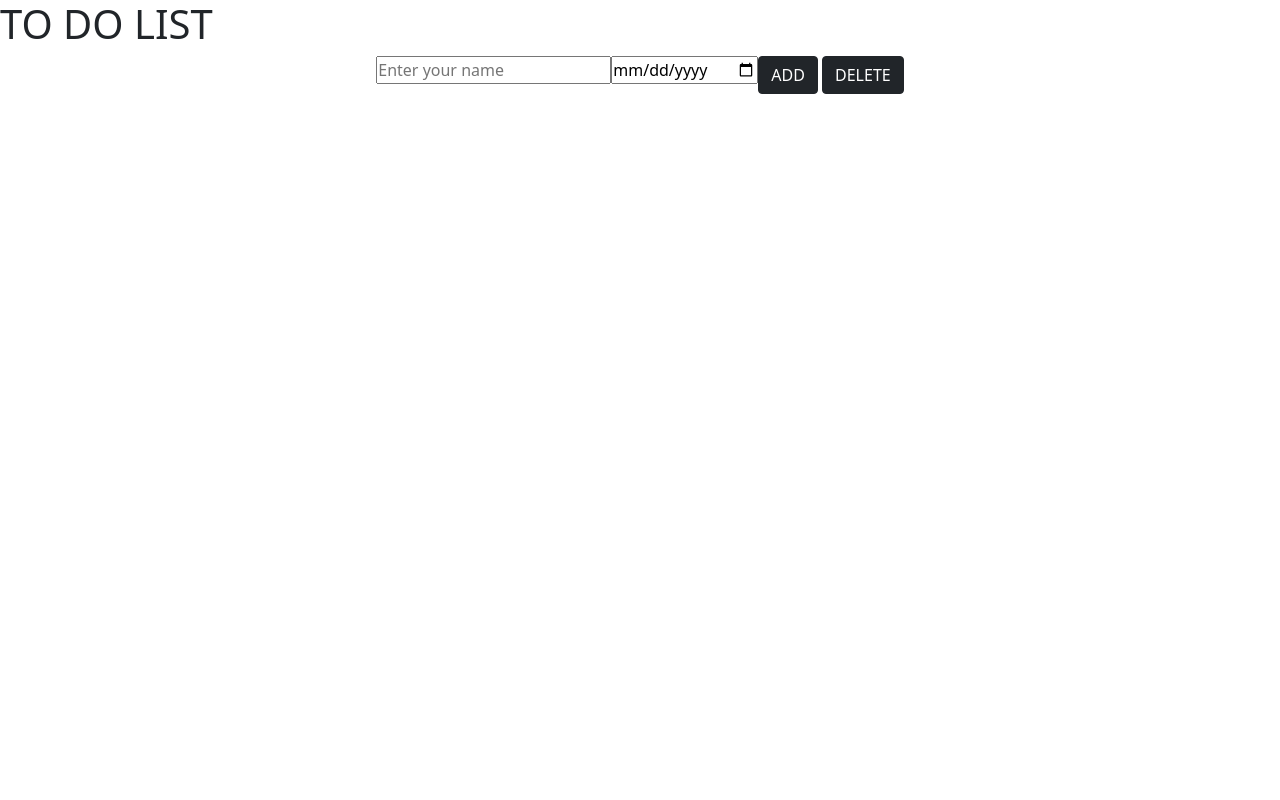
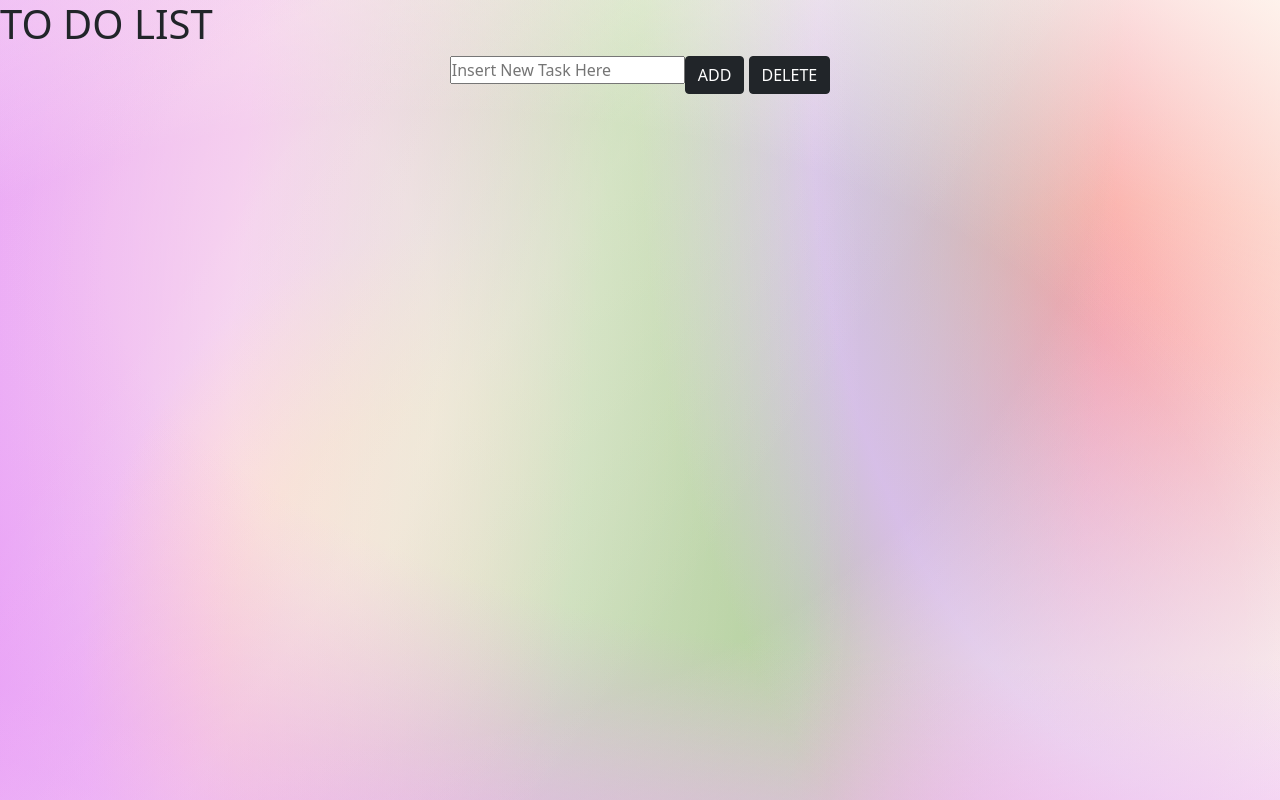
Before and after one commit to Carlaamylawrence/TODOLIST, a plain HTML site: page index.html in a window 1280 px wide. Drawn offline with nearby package versions, Linux system fonts and the light colour scheme.

Commit message:
changed background

```diff
--- a/index.html
+++ b/index.html
@@ -14,13 +14,17 @@
     <title>To do List</title>
   </head>
   <body>
+    <div class="card--3">
       <h1>TO DO LIST</h1>
+
       <form class="d-flex justify-content-center">
         <div>
-        <input type="text" placeholder="Enter your name" id="title" required />
-      </div>
-      <div>
-        <input type="date" placeholder="Enter the date" id="date" required />
+          <input
+            type="text"
+            placeholder="Insert New Task Here"
+            id="title"
+            required
+          />
         </div>
         <div>
           <button type="button" class="btn btn-dark" id="addRecord">ADD</button>
@@ -32,6 +36,7 @@
       <div class="todospace">
         <ul id="displayRecords"></ul>
       </div>
+    </div>
     <script
       src="https://cdn.jsdelivr.net/npm/bootstrap@5.1.3/dist/js/bootstrap.bundle.min.js"
       integrity="sha384-ka7Sk0Gln4gmtz2MlQnikT1wXgYsOg+OMhuP+IlRH9sENBO0LRn5q+8nbTov4+1p"
--- a/index.js
+++ b/index.js
@@ -3,7 +3,7 @@ let lists = JSON.parse(localStorage.getItem("records"))
   : [
       {
         title: "Make bed",
-        date: newDate(),
+        date: new Date(),
         id: 1,
       },
     ];
@@ -13,7 +13,7 @@ function showItems(lists) {
   lists.forEach((record, i) => {
     document.querySelector(
       "#displayRecords"
-    ).innerHTML += `<li> ${record.title}</li>`;
+    ).innerHTML += `<li>  ${record.title}</li>`;
   });
 }
 
@@ -21,11 +21,12 @@ function addRecord() {
   //   e.preventDefault();
   lists.push({
     title: document.getElementById("title").value,
-    date: document.getElementById("date").value,
+    date: new Date(),
     id: lists.length + 1,
   });
   // save item
   showItems(lists);
+  console.log(lists);
   localStorage.setItem("records", JSON.stringify(lists));
 }
 
--- a/styles.css
+++ b/styles.css
@@ -7,3 +7,72 @@
 #displayRecords {
   list-style-type: none;
 }
+
+.cardcheckbox {
+  opacity: 0;
+}
+
+.cardcheckbox:hover,
+.cardcheckbox:checked {
+  opacity: 1;
+}
+
+.card--3 {
+  height: 100vh;
+  background: linear-gradient(
+      124.14deg,
+      rgba(255, 252, 243, 0) 20%,
+      rgba(255, 252, 243, 0.2) 39.82%,
+      rgba(255, 252, 243, 0) 60%
+    ),
+    radial-gradient(
+      154% 102% at 85% 32.47%,
+      rgba(255, 252, 243, 0) 49.82%,
+      rgba(230, 148, 247, 0.6) 82.11%
+    ),
+    radial-gradient(
+      124% 129% at 35% 78.47%,
+      rgba(255, 252, 243, 0) 49.82%,
+      rgba(255, 252, 243, 0.9) 82.11%
+    ),
+    radial-gradient(
+      125% 178% at 25% 4.47%,
+      rgba(255, 252, 243, 0) 49.82%,
+      rgba(255, 252, 243, 0.9) 82.11%
+    ),
+    radial-gradient(
+      41.58% 150.68% at 26.01% 45.34%,
+      rgba(255, 252, 243, 0.6) 19.17%,
+      rgba(255, 252, 243, 0) 100%
+    ),
+    linear-gradient(
+      84.14deg,
+      rgba(230, 148, 247, 0.2) 2.84%,
+      rgba(247, 161, 166, 0.2) 118.515%
+    ),
+    radial-gradient(
+      50% 120% at 100% 14.47%,
+      rgba(175, 155, 241, 0) 26.9%,
+      rgba(211, 199, 248, 0.9) 72.84%,
+      rgba(175, 155, 241, 0) 100%
+    ),
+    linear-gradient(
+      95.41deg,
+      rgba(160, 218, 140, 0) 19.21%,
+      #a0da8c 46.15%,
+      #a0da8c 63.7%,
+      rgba(160, 218, 140, 0) 83.72%
+    ),
+    radial-gradient(
+      56% 120% at 90% 112.47%,
+      rgba(255, 155, 130, 0) 26.9%,
+      rgba(255, 155, 130, 0.8) 72.84%,
+      rgba(255, 155, 130, 0) 100%
+    ),
+    radial-gradient(
+      35% 68% at 35% 84.47%,
+      #ffaf9b 49.82%,
+      rgba(251, 211, 199, 0) 82.11%
+    ),
+    linear-gradient(84.14deg, #e694f7 2.84%, #f7a1a6 118.515%);
+}
```
Lines whose indentation alone changed are shown as unchanged.
